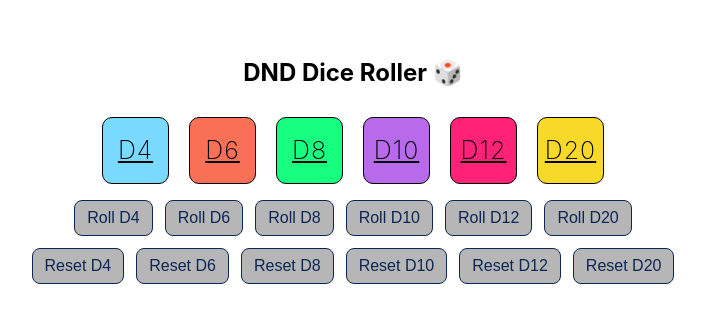
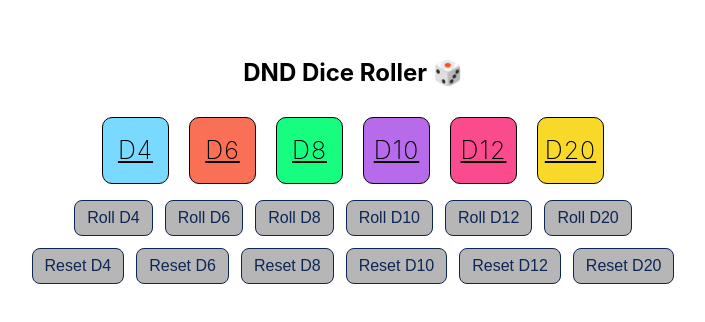
Before and after one commit to ryd0g/dnd-dice-roller, a React (Create React App) app in the folder dice-game/: page / in a window 1280 px wide. Shown: the part 102-424 px from the top of the page, without its empty margins (287-992 px from the left). Built offline with nearby package versions, Linux system fonts and the light colour scheme.

Commit message:
adjusted d12 color

```diff
--- a/dice-game/src/dice.css
+++ b/dice-game/src/dice.css
@@ -91,7 +91,7 @@ p {
   align-items: center;
   justify-content: center;
   margin: 10px;
-  background-color: rgb(255, 34, 119);
+  background-color: rgb(250, 75, 142);
   width: 65px;
   height: 65px;
   border-radius: 10px;
```
